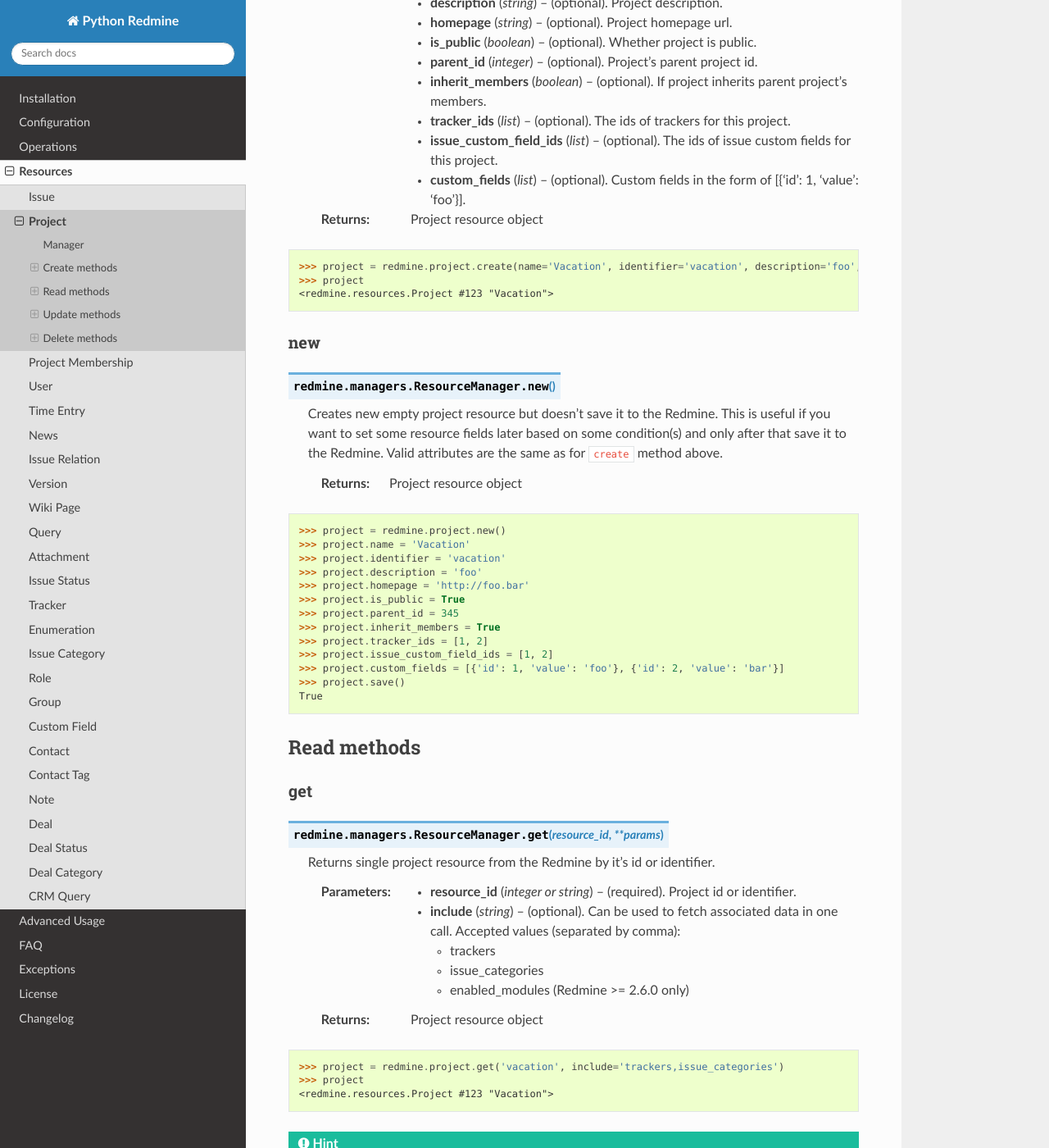
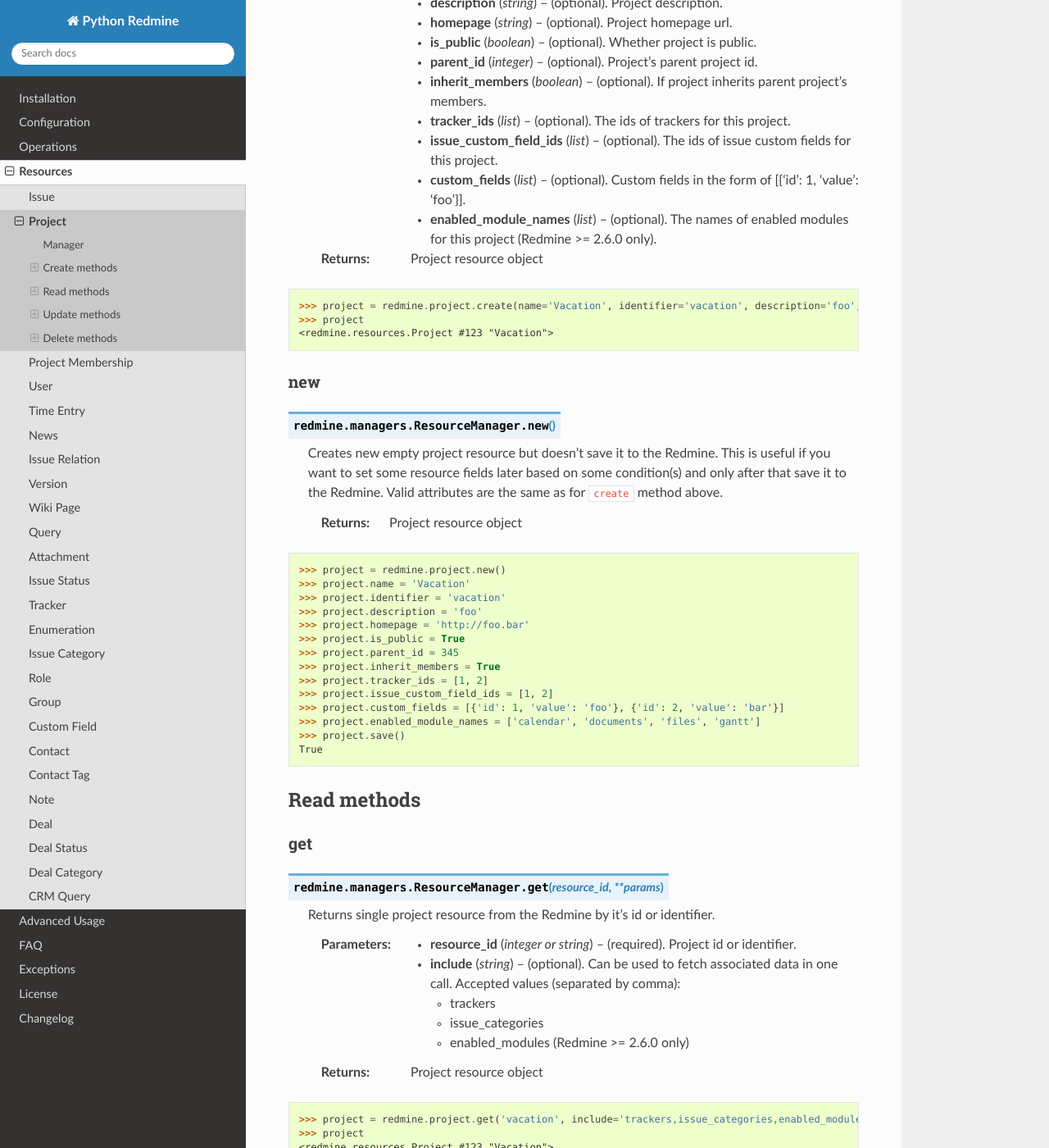
Before and after one commit to maxtepkeev/python-redmine, a Sphinx documentation site: the page built from docs/resources/project.rst, in a window 1280 px wide and 1400 px high, scrolled down 598 px. Shown: the whole window at 82% size. Built offline with Sphinx 7.4.7 and the Read the Docs theme 2.0.0, drawn with Linux system fonts in a browser that asks for light colours; some of the changed text lies outside the part shown.

Commit message:
enabled modules on demand include

```diff
--- a/CHANGELOG.rst
+++ b/CHANGELOG.rst
@@ -4,6 +4,7 @@ Changelog
 1.0.4 (2015-02-XX)
 ++++++++++++++++++
 
+- Added: Introduced ``enabled_modules`` on demand include in Project resource
 - Fixed: `Issue #78 <https://github.com/maxtepkeev/python-redmine/issues/78>`__ (Redmine <2.5.2
   returns only single tracker instead of a list of all available trackers when requested from
   a CustomField resource which caused an Exception in Python Redmine, see `this <http://www.
--- a/docs/resources/project.rst
+++ b/docs/resources/project.rst
@@ -32,11 +32,12 @@ create
     :param list tracker_ids: (optional). The ids of trackers for this project.
     :param list issue_custom_field_ids: (optional). The ids of issue custom fields for this project.
     :param list custom_fields: (optional). Custom fields in the form of [{'id': 1, 'value': 'foo'}].
+    :param list enabled_module_names: (optional). The names of enabled modules for this project (Redmine >= 2.6.0 only).
     :return: Project resource object
 
 .. code-block:: python
 
-    >>> project = redmine.project.create(name='Vacation', identifier='vacation', description='foo', homepage='http://foo.bar', is_public=True, parent_id=345, inherit_members=True, tracker_ids=[1, 2], issue_custom_field_ids=[1, 2], custom_fields=[{'id': 1, 'value': 'foo'}, {'id': 2, 'value': 'bar'}])
+    >>> project = redmine.project.create(name='Vacation', identifier='vacation', description='foo', homepage='http://foo.bar', is_public=True, parent_id=345, inherit_members=True, tracker_ids=[1, 2], issue_custom_field_ids=[1, 2], custom_fields=[{'id': 1, 'value': 'foo'}, {'id': 2, 'value': 'bar'}], enabled_module_names=['calendar', 'documents', 'files', 'gantt'])
     >>> project
     <redmine.resources.Project #123 "Vacation">
 
@@ -66,6 +67,7 @@ new
     >>> project.tracker_ids = [1, 2]
     >>> project.issue_custom_field_ids = [1, 2]
     >>> project.custom_fields = [{'id': 1, 'value': 'foo'}, {'id': 2, 'value': 'bar'}]
+    >>> project.enabled_module_names = ['calendar', 'documents', 'files', 'gantt']
     >>> project.save()
     True
 
@@ -96,7 +98,7 @@ get
 
 .. code-block:: python
 
-    >>> project = redmine.project.get('vacation', include='trackers,issue_categories')
+    >>> project = redmine.project.get('vacation', include='trackers,issue_categories,enabled_modules')
     >>> project
     <redmine.resources.Project #123 "Vacation">
 
@@ -201,11 +203,12 @@ update
     :param list tracker_ids: (optional). The ids of trackers for this project.
     :param list issue_custom_field_ids: (optional). The ids of issue custom fields for this project.
     :param list custom_fields: (optional). Custom fields in the form of [{'id': 1, 'value': 'foo'}].
+    :param list enabled_module_names: (optional). The names of enabled modules for this project (Redmine >= 2.6.0 only).
     :return: True
 
 .. code-block:: python
 
-    >>> redmine.project.update(1, name='Vacation', description='foo', homepage='http://foo.bar', is_public=True, parent_id=345, inherit_members=True, tracker_ids=[1, 2], issue_custom_field_ids=[1, 2], custom_fields=[{'id': 1, 'value': 'foo'}, {'id': 2, 'value': 'bar'}])
+    >>> redmine.project.update(1, name='Vacation', description='foo', homepage='http://foo.bar', is_public=True, parent_id=345, inherit_members=True, tracker_ids=[1, 2], issue_custom_field_ids=[1, 2], custom_fields=[{'id': 1, 'value': 'foo'}, {'id': 2, 'value': 'bar'}], enabled_module_names=['calendar', 'documents', 'files', 'gantt'])
     True
 
 save
@@ -232,6 +235,7 @@ save
     >>> project.tracker_ids = [1, 2]
     >>> project.issue_custom_field_ids = [1, 2]
     >>> project.custom_fields = [{'id': 1, 'value': 'foo'}, {'id': 2, 'value': 'bar'}]
+    >>> project.enabled_module_names = ['calendar', 'documents', 'files', 'gantt']
     >>> project.save()
     True
 
```
Also changed, not shown: 2 other files.
